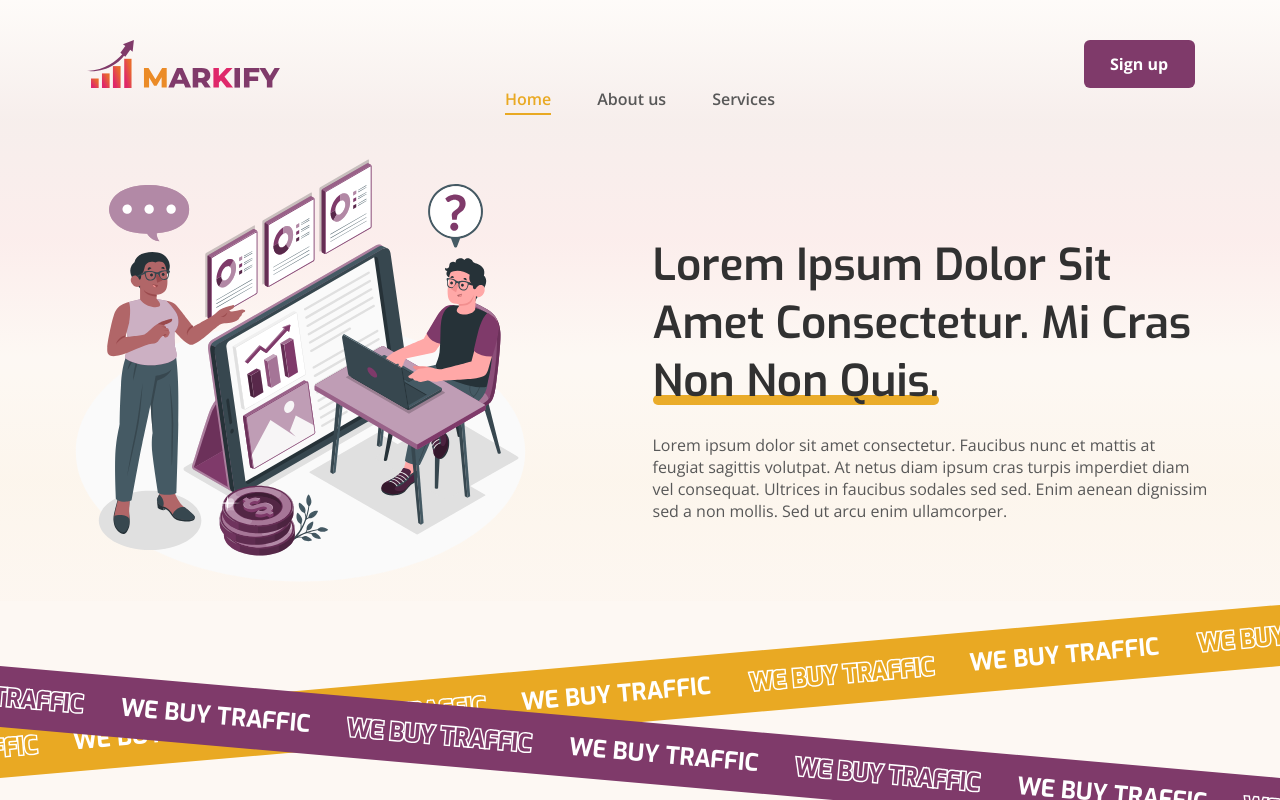
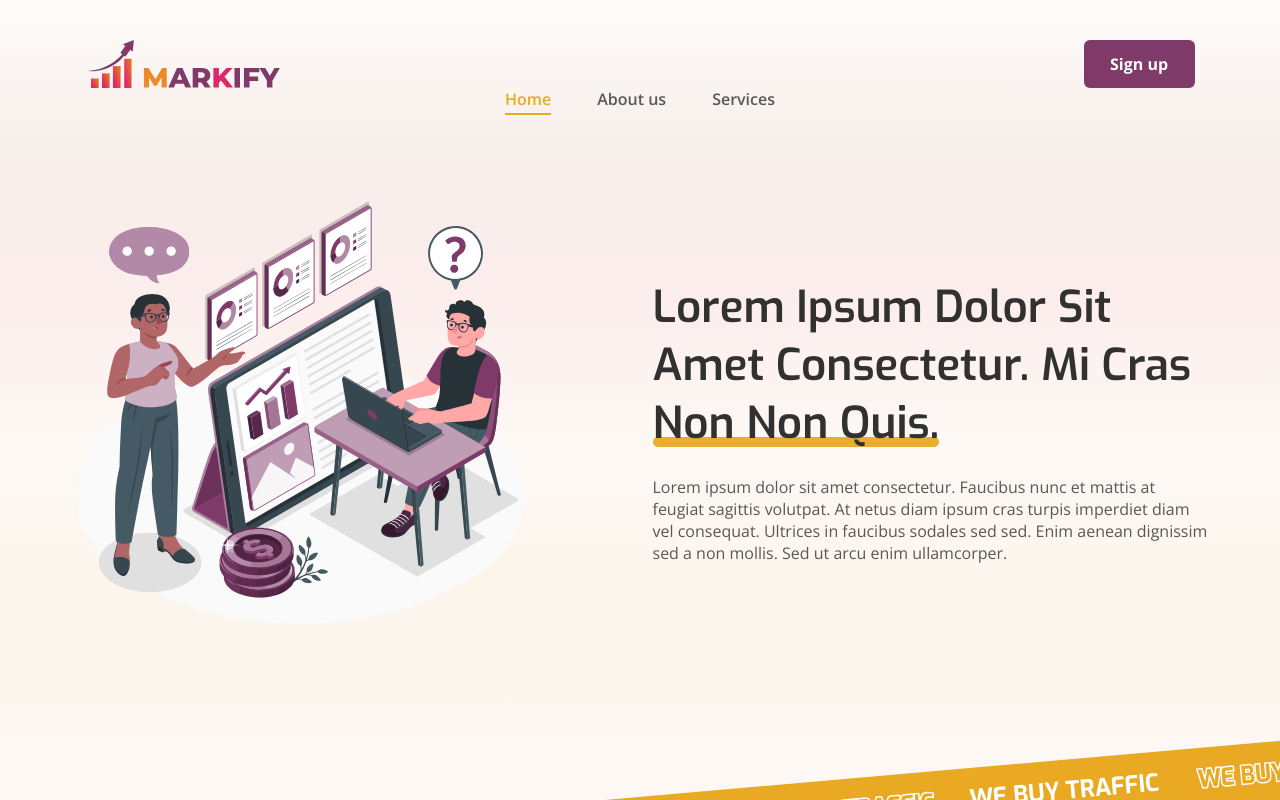
Before and after one commit to danxczm/galactest, a React (Create React App) app: page /#/ in a window 1280 px wide. Shown: the top 800 px of the page. Built offline with nearby package versions, Linux system fonts and the light colour scheme.

Commit message:
fix: wip fix blink - need to deploy to make sure

```diff
--- a/src/styles/blocks/_page.scss
+++ b/src/styles/blocks/_page.scss
@@ -3,9 +3,14 @@
 
 .page {
   overflow: hidden;
-  max-height: 587px;
+  min-height: 597px;
+
+  @media (min-width: 1024px) {
+    height: 587px;
+  }
 
   &__wrapper {
+    margin-top: 42px;
     padding: 0 16px;
   }
 
```
